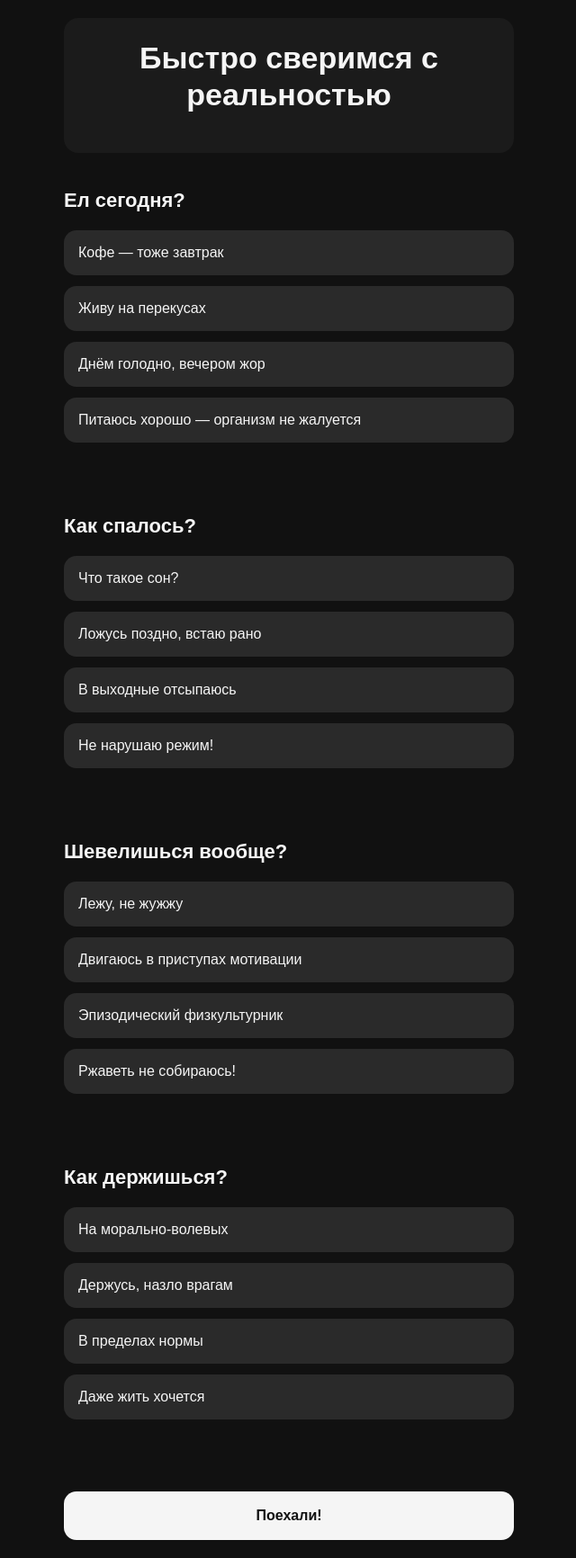
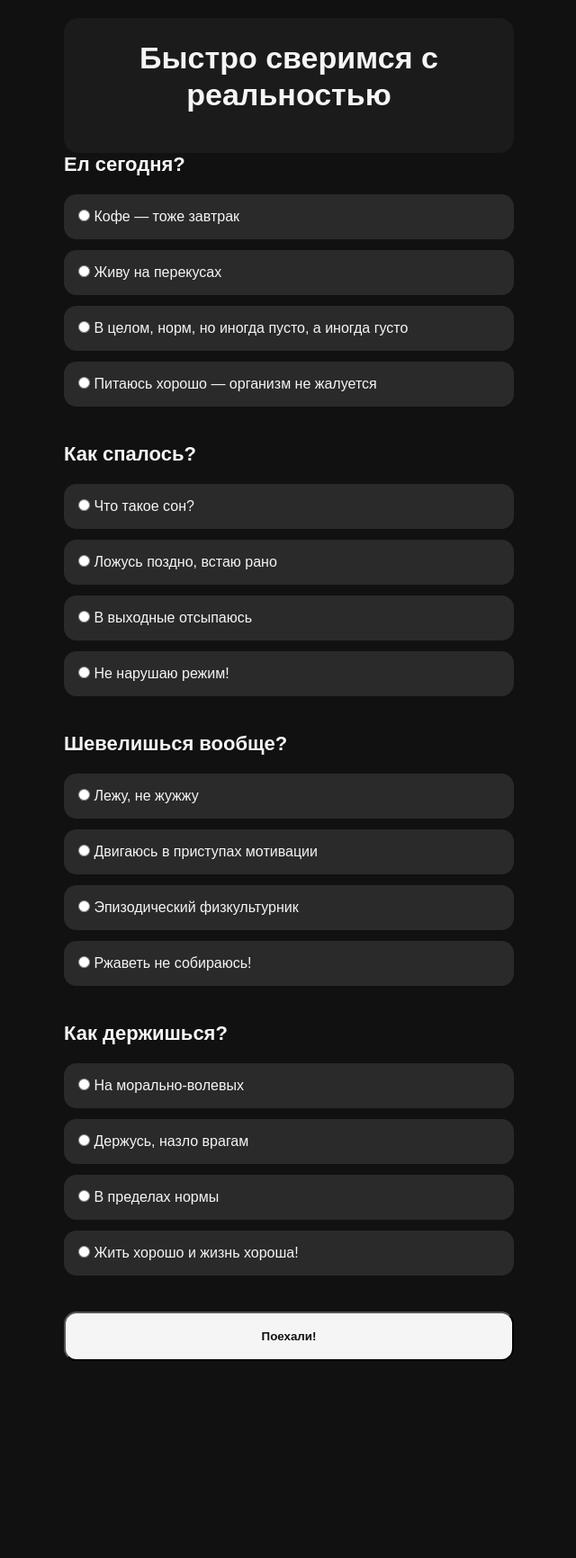
Before and after one commit to k-kopeykin/punk_zozh, a Flask app: page /checkin in a window 1280 px wide. Shown: the whole page at 90% size, without its empty margins (319-959 px from the left). After the commit the page ends 1513 px from the top, so only its background shows below. Run offline with Flask 3, Linux system fonts and the light colour scheme.

Commit message:
выдача result по результатам checkin

```diff
--- a/app.py
+++ b/app.py
@@ -1,5 +1,5 @@
-from flask import Flask, render_template
-from functions import countdown
+from flask import Flask, render_template, request
+from functions import countdown, score_result
 
 app = Flask(__name__)
 
@@ -12,13 +12,19 @@
 def show_manifesto():
     return render_template('manifesto.html')
 
-@app.route('/checkin')
+@app.route('/checkin', methods=["GET", "POST"])
 def show_checkin():
-    return render_template('checkin.html')
+    if request.method == "GET":
+        return render_template('checkin.html')
+    else:
+        answers = {}
+        for category in request.form:
+            answers[category] = (request.form[category])
+        results = score_result(answers)
+        return render_template('result.html', results=results)
 
-@app.route('/result')
-def show_result():
-    return render_template('result.html')
+
+
 
 
 if __name__ == "__main__":
--- a/functions.py
+++ b/functions.py
@@ -1,4 +1,16 @@
 from datetime import date
+import json
+
+
+def score_result(answers):
+
+    with open('text.json', 'r', encoding='utf-8') as f:
+        texts = json.load(f)
+        result = []
+        for category in answers:
+            result.append(texts[category][answers[category]])
+    return result
+
 
 
 def countdown():
@@ -8,4 +20,7 @@
 
     return summer_starts_in.days
 
-countdown()
+score = []
+for i in range(4):
+    score += str(i)
+print(score)
--- a/templates/checkin.html
+++ b/templates/checkin.html
@@ -11,6 +11,7 @@
 <body>
 
     <main class="intro-container">
+        <form method="POST">
 
         <section class="message-block">
 
@@ -27,22 +28,29 @@
             <h2>Ел сегодня?</h2>
 
             <div class="answers">
+                <label class="answer-button">
+                    <input type="radio" class="answer" name="food" value="1">
+                        Кофе — тоже завтрак
 
-                <button class="answer-button">
-                    Кофе — тоже завтрак
-                </button>
+                </label>
 
-                <button class="answer-button">
-                    Живу на перекусах
-                </button>
+                <label class="answer-button">
+                    <input type="radio" class="answer" name="food" value="2">
+                        Живу на перекусах
 
-                <button class="answer-button">
-                    Днём голодно, вечером жор
-                </button>
+                </label>
 
-                <button class="answer-button">
-                    Питаюсь хорошо — организм не жалуется
-                </button>
+                <label class="answer-button">
+                    <input type="radio" class="answer" name="food" value="3">
+                        В целом, норм, но иногда пусто, а иногда густо
+
+                </label>
+
+                <label class="answer-button">
+                    <input type="radio" class="answer" name="food" value="4">
+                        Питаюсь хорошо — организм не жалуется
+
+                </label>
 
             </div>
 
@@ -56,21 +64,25 @@
 
             <div class="answers">
 
-                <button class="answer-button">
+                <label class="answer-button">
+                    <input type="radio" class="answer" name="sleep" value="1">
                     Что такое сон?
-                </button>
+                </label>
 
-                <button class="answer-button">
+                <label class="answer-button">
+                    <input type="radio" class="answer" name="sleep" value="2">
                     Ложусь поздно, встаю рано
-                </button>
+                </label>
 
-                <button class="answer-button">
+                <label class="answer-button">
+                    <input type="radio" class="answer" name="sleep" value="3">
                     В выходные отсыпаюсь
-                </button>
+                </label>
 
-                <button class="answer-button">
+                <label class="answer-button">
+                    <input type="radio" class="answer" name="sleep" value="4">
                     Не нарушаю режим!
-                </button>
+                </label>
 
             </div>
 
@@ -84,21 +96,25 @@
 
             <div class="answers">
 
-                <button class="answer-button">
+                <label class="answer-button">
+                    <input type="radio" class="answer" name="activity" value="1">
                     Лежу, не жужжу
-                </button>
+                </label>
 
-                <button class="answer-button">
+                <label class="answer-button">
+                    <input type="radio" class="answer" name="activity" value="2">
                     Двигаюсь в приступах мотивации
-                </button>
+                </label>
 
-                <button class="answer-button">
+                <label class="answer-button">
+                    <input type="radio" class="answer" name="activity" value="3">
                     Эпизодический физкультурник
-                </button>
+                </label>
 
-                <button class="answer-button">
+                <label class="answer-button">
+                    <input type="radio" class="answer" name="activity" value="4">
                     Ржаветь не собираюсь!
-                </button>
+                </label>
 
             </div>
 
@@ -112,21 +128,25 @@
 
             <div class="answers">
 
-                <button class="answer-button">
+                <label class="answer-button">
+                    <input type="radio" class="answer" name="emotion" value="1">
                     На морально-волевых
-                </button>
+                </label>
 
-                <button class="answer-button">
+                <label class="answer-button">
+                    <input type="radio" class="answer" name="emotion" value="2">
                     Держусь, назло врагам
-                </button>
+                </label>
 
-                <button class="answer-button">
+                <label class="answer-button">
+                    <input type="radio" class="answer" name="emotion" value="3">
                     В пределах нормы
-                </button>
+                </label>
 
-                <button class="answer-button">
-                    Даже жить хочется
-                </button>
+                <label class="answer-button">
+                    <input type="radio" class="answer" name="emotion" value="4">
+                    Жить хорошо и жизнь хороша!
+                </label>
 
             </div>
 
@@ -136,12 +156,12 @@
 
         <section class="buttons-block">
 
-            <a href="/result" class="primary-button">
+            <button type="submit" class="primary-button">
                 Поехали!
-            </a>
+            </button>
 
         </section>
-
+        </form>
     </main>
     <script>
         let buttons = document.querySelectorAll(".answer-button");
--- a/templates/result.html
+++ b/templates/result.html
@@ -15,7 +15,7 @@
         <section class="message-block">
 
             <h1 class="manifesto-title">
-                Организм пока держится.
+                Твоя оценка {{score}}. Организм пока держится.
             </h1>
 
             <p>
```
Also changed, not shown: texts.json (added, +26 -0 lines).
